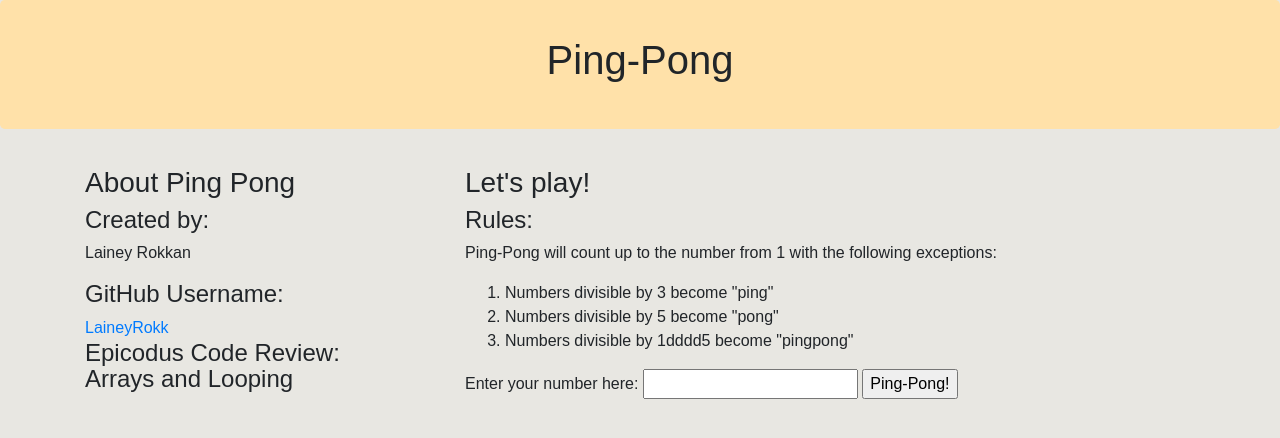
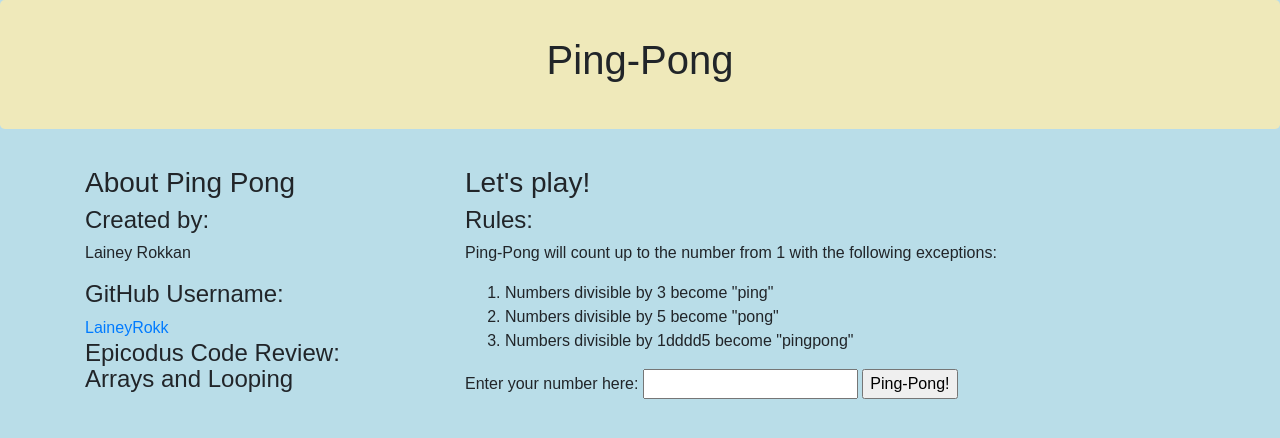
Before and after one commit to LaineyRokk/Ping_Pong, a plain HTML site: page index.html in a window 1280 px wide. Drawn offline with Linux system fonts and the light colour scheme.

Commit message:
changes background colors and update README.md

```diff
--- a/css/styles.css
+++ b/css/styles.css
@@ -1,11 +1,11 @@
 body {
-  background-color: #E8E7E2;
+  background-color: #B9DDE8;
   font-family: sans-serif;
   margin: 0;
 }
 
 .jumbotron {
-  background-color: #FFE1A9;
+  background-color: #EFE9BA;
   text-align: center;
   padding: 3%;
   margin-bottom: 3%;
```
Also changed, not shown: 1 other file.
